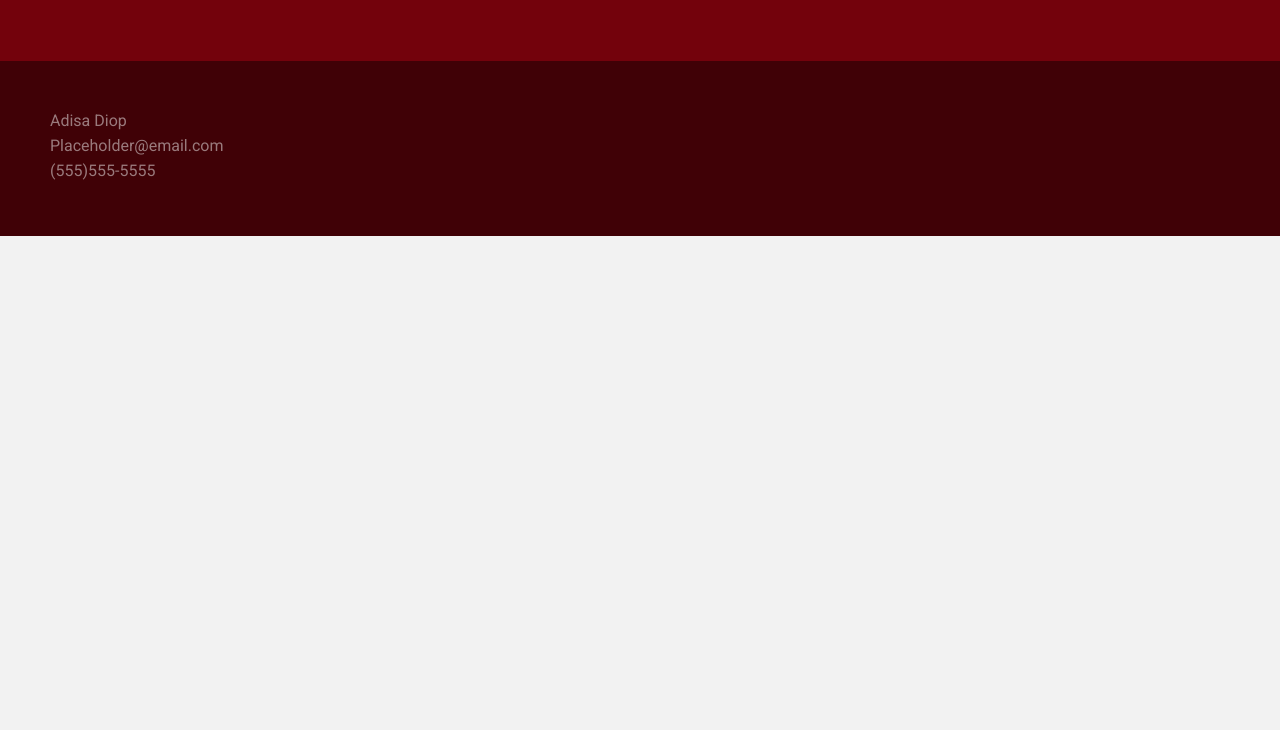
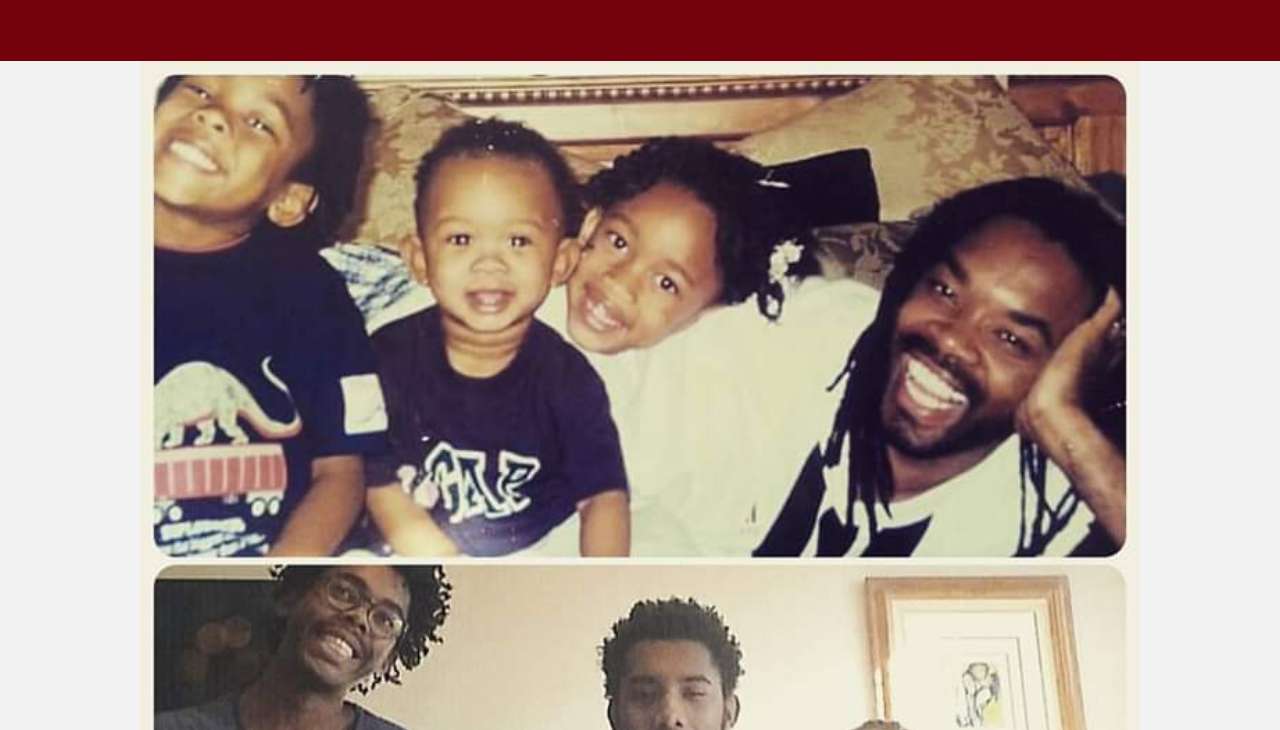
Before and after one commit to easyra/saintstown, a plain HTML site: page index.html in a window 1280 px wide. Shown: the part 2310-3040 px from the top of the page. Before the commit the page ends 2546 px from the top, so only its background shows below. Drawn offline with Linux system fonts and the light colour scheme.

Commit message:
picture added

```diff
--- a/index.html
+++ b/index.html
@@ -99,8 +99,8 @@
 
     </section>
     <section class="misc">
-      <div class="content">
-
+      <div class="content container">
+        <img src="img/family.jpg" alt='family picture' style='width: 100%'/>
       </div>
     </section>
     <footer class="footer" role="contentinfo">
--- a/sass-modules/global.scss
+++ b/sass-modules/global.scss
@@ -47,3 +47,9 @@ a {
 .italic {
   font-style: italic;
 }
+
+.container {
+  max-width: 1000px;
+  width: 100%;
+  margin: 0 auto;
+}
```
Also changed, not shown: img/family.jpg (added), styles.css, 1 other file.
